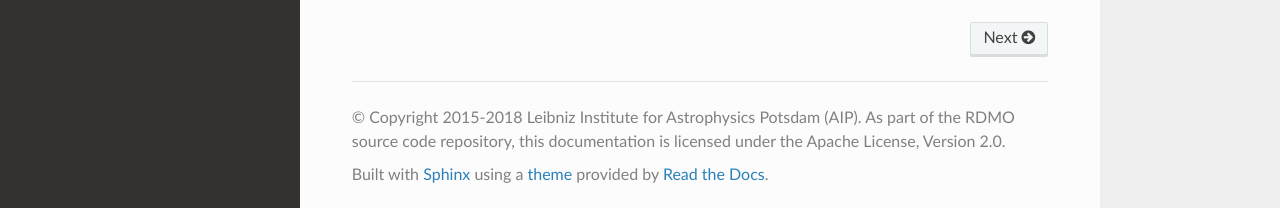
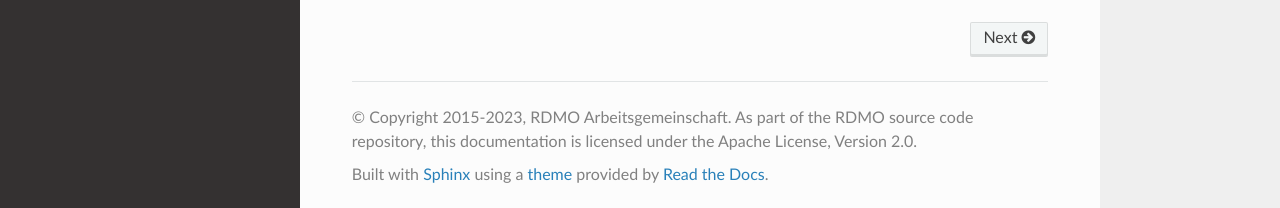
Before and after one commit to rdmorganiser/rdmo-docs, a Sphinx documentation site: the page built from docs/index.md, in a window 1280 px wide and 900 px high, scrolled down 1586 px. Shown: the part 689-897 px from the top of the window. Built offline with Sphinx 7.4.7 and the Read the Docs theme 2.0.0, drawn with Linux system fonts in a browser that asks for light colours.

Commit message:
docs: update copyright notice in conf.py

```diff
--- a/docs/conf.py
+++ b/docs/conf.py
@@ -72,9 +72,9 @@ source_suffix = {
 master_doc = 'index'
 
 # General information about the project.
-project = u'RDMO Documentation'
-copyright = u'2015-2018 Leibniz Institute for Astrophysics Potsdam (AIP). As part of the RDMO source code repository, this documentation is licensed under the Apache License, Version 2.0'
-author = u'RDMO project'
+project = 'RDMO Documentation'
+copyright = '2015-2023, RDMO Arbeitsgemeinschaft. As part of the RDMO source code repository, this documentation is licensed under the Apache License, Version 2.0'
+author = 'RDMO Arbeitsgemeinschaft'
 
 # The version info for the project you're documenting, acts as a replacement for
 # |version| and |release|, also used in various other places throughout the
```
